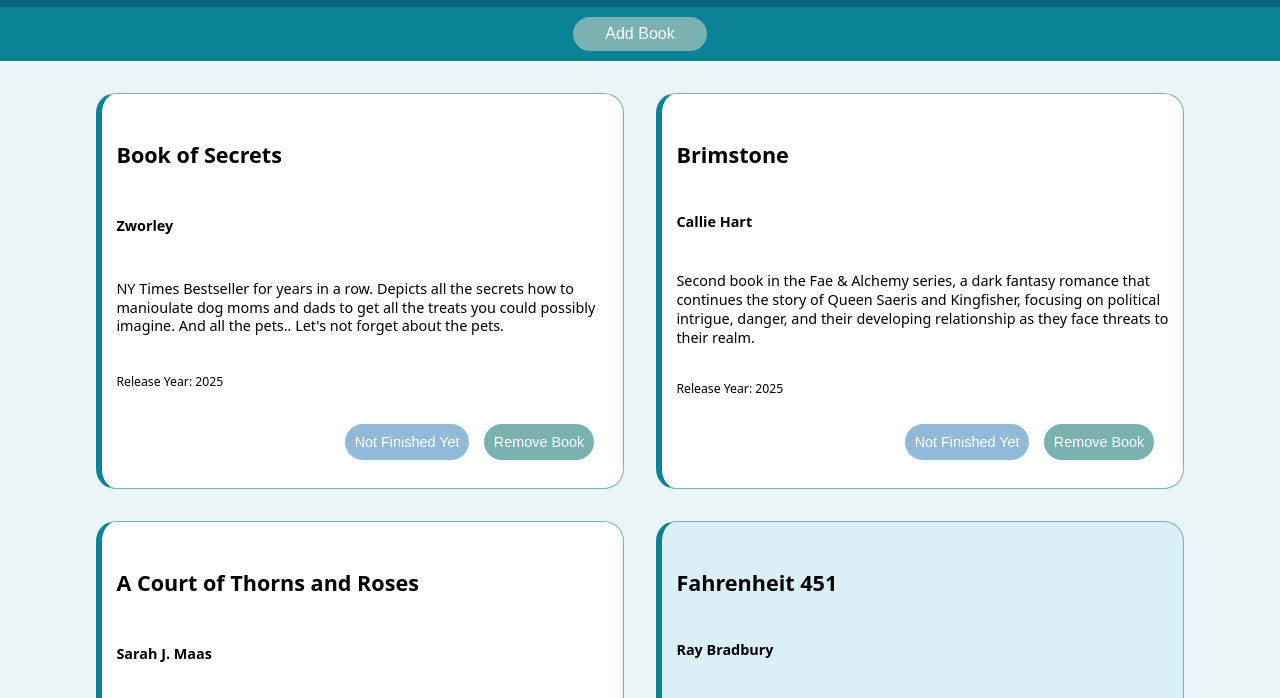
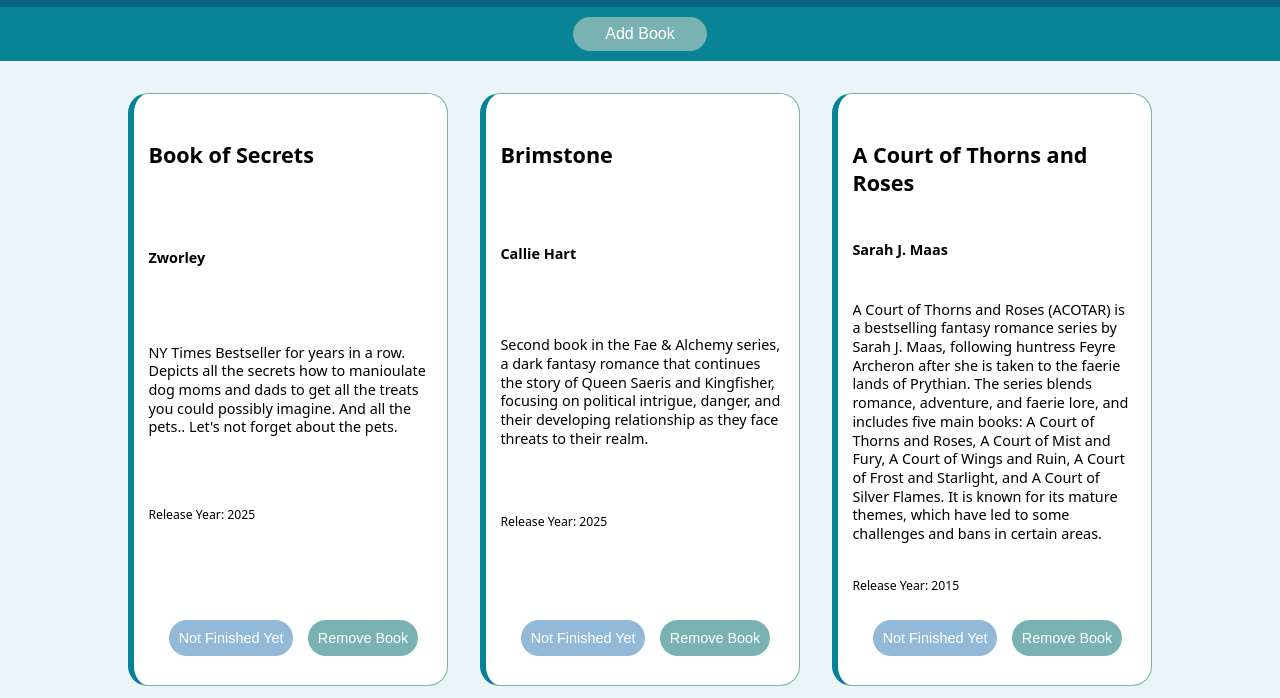
Before and after one commit to filip-writes-code/my-library, a plain HTML site: page index.html in a window 1280 px wide. Shown: the part 56-754 px from the top of the page. Drawn offline with Linux system fonts and the light colour scheme.

Commit message:
Design touchups

```diff
--- a/css/styles.css
+++ b/css/styles.css
@@ -53,9 +53,10 @@
 
 .library{
     display: grid;
-    grid-template-columns: repeat(auto-fit, minmax(350px, 1fr));
+    grid-template-columns: repeat(auto-fit, minmax(310px, 1fr));
     gap: 2em;
-    padding: 2em 6em;
+    width: 80%;
+    margin: 2em 0;
 }
 
 .card {
```
